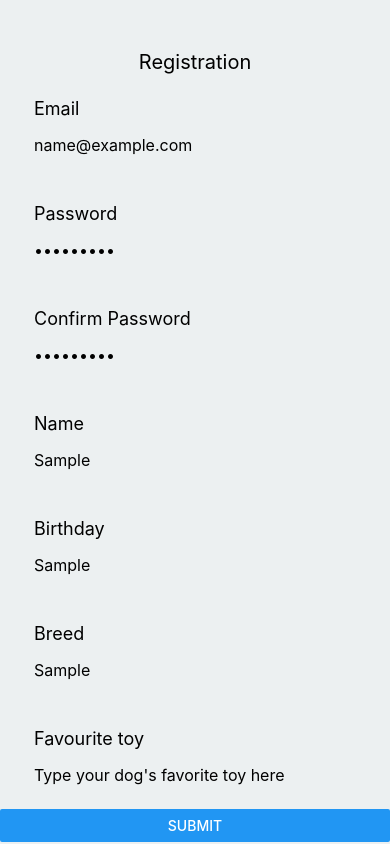
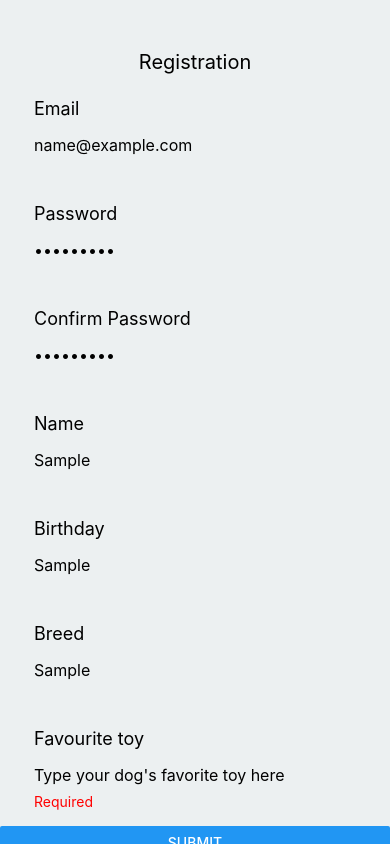
Before and after one commit to Dango3010/Woof_Instagram, a React Native app: screen / in a window 390 px wide. Both pictures are taken after typing "name@example.com", "Sample123", "Sample123", "Sample", "Sample", "Sample" into the empty fields and a click on the button "SUBMIT". Built offline with nearby package versions, Linux system fonts and the light colour scheme.

Commit message:
use yup for required validation in all inputs

```diff
--- a/App.js
+++ b/App.js
@@ -15,7 +15,11 @@ export default function App() {
             password: Yup.string().required('Required'),
             confirmPassword: Yup.string()
               .required('Required')
-              .oneOf([Yup.ref('password')], 'Passwords do not match, please try again.')
+              .oneOf([Yup.ref('password')], 'Passwords do not match, please try again.'),
+            petName: Yup.string().required('Required'),
+            petBirthDate: Yup.string().required('Required'),
+            breed: Yup.string().required('Required'),
+            favouriteToy: Yup.string().required('Required')
           })}
           onSubmit={(values, { setSubmitting }) => {
             setTimeout(() => {
@@ -34,7 +38,6 @@ export default function App() {
                 onChangeText={handleChange('email')}
                 onBlur={handleBlur('email')}
               />
-              <ErrorMessage style={{marginLeft: 35, color: 'red'}} name='email' component={Text}/>
 
               <InputWithLabel
                 label='Password'
@@ -45,17 +48,14 @@ export default function App() {
                 onBlur={handleBlur('password')}
                 secureTextEntry
               />
-              <ErrorMessage style={{marginLeft: 35, color: 'red'}} name='password' component={Text}/>
 
               <InputWithLabel
                 label='Confirm Password'
                 name='confirmPassword'
                 placeholder="Re-type your password here"
                 onChangeText={handleChange('confirmPassword')}
-                onBlur={handleBlur('confirmPassword')}
                 secureTextEntry
               />
-              <ErrorMessage style={{marginLeft: 35, color: 'red'}} name='confirmPassword' component={Text}/>
 
               <InputWithLabel
                 label="Name"
@@ -116,6 +116,7 @@ const InputWithLabel = (props) => {
         onBlur={props.onBlur}
         secureTextEntry={props.secureTextEntry}
       />
+      <ErrorMessage style={{marginLeft: 18, color: 'red'}} name={props.name} component={Text}/>
     </View>
   );
 };
```
